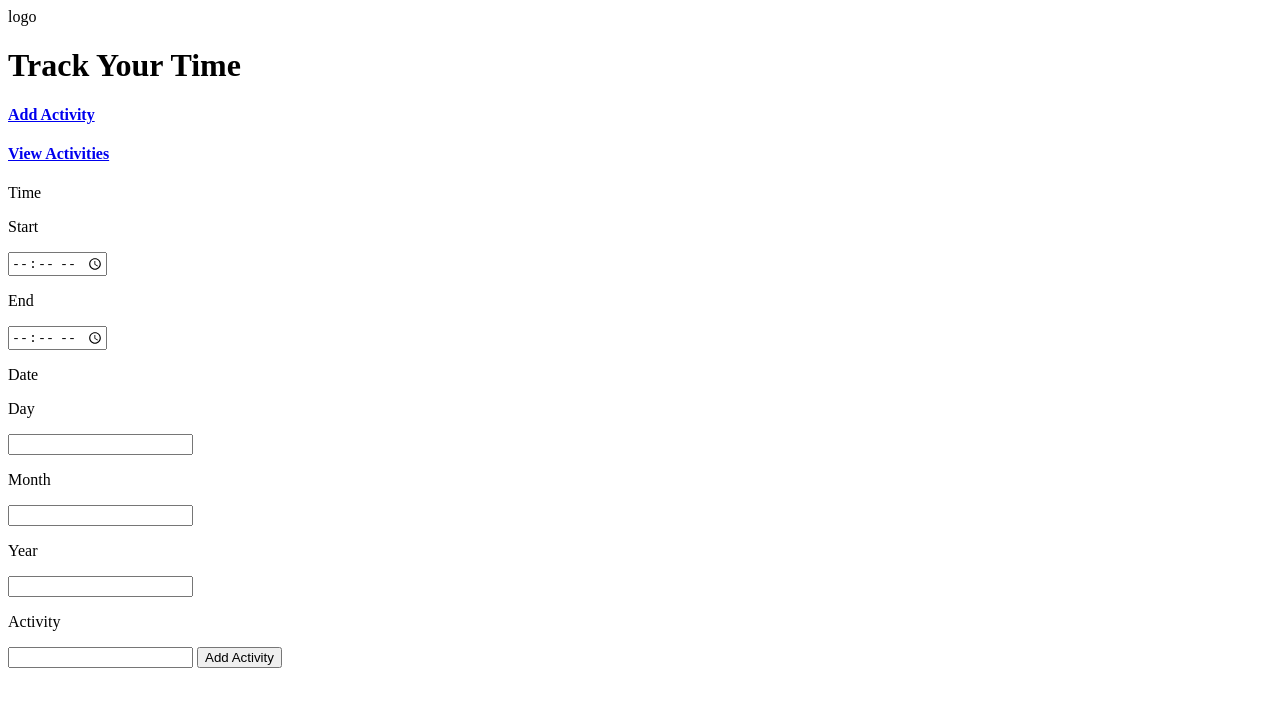
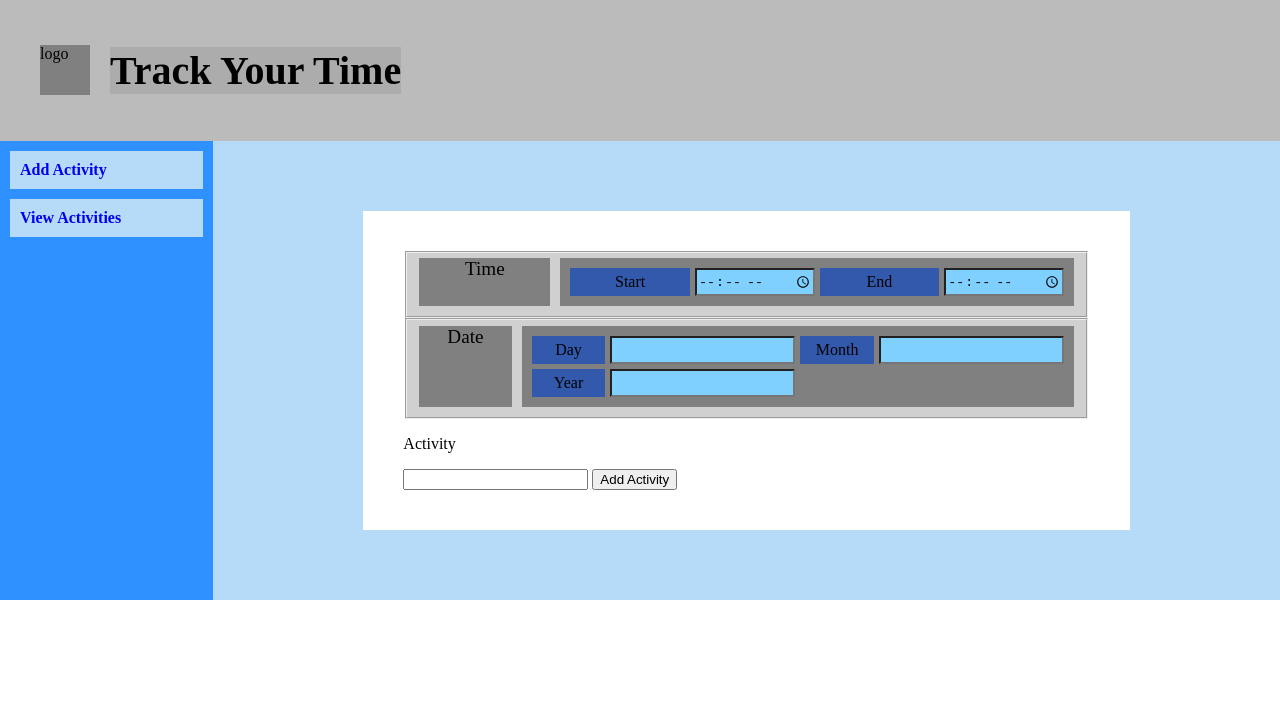
Before and after one commit to akashgardas/Track-Your-Time, a plain HTML site: page src/index.html in a window 1280 px wide. Drawn offline with Linux system fonts and the light colour scheme.

Commit message:
UI - Page view

```diff
--- a/src/index.html
+++ b/src/index.html
@@ -1,35 +1,55 @@
 <!DOCTYPE html>
 <html lang="en">
   <head>
-    <meta charset="UTF-8">
-    <meta name="viewport" content="width=device-width, initial-scale=1.0">
+    <meta charset="UTF-8" />
+    <meta name="viewport" content="width=device-width, initial-scale=1.0" />
     <title>Track Your Time</title>
+    <link rel="stylesheet" href="styles.css" />
   </head>
   <body>
-    <div class="logo">logo</div>
-    <h1>Track Your Time</h1>
+    <header>
+      <div id="logo">logo</div>
+      <h1 id="title">Track Your Time</h1>
+    </header>
+
+    <aside>
       <a href="index.html"><h4>Add Activity</h4></a>
       <a href="view-activity.html"><h4>View Activities</h4></a>
+    </aside>
+
+    <main>
+      <form action="" id="form">
+        <fieldset>
+          <p>Time</p>
+          <div class="input-block">
+            <label for="start-time">Start</label>
+            <input type="time" name="start-time" id="start-time" />
+
+            <label for="end-time">End</label>
+            <input type="time" name="end-time" id="end-time" />
+          </div>
+        </fieldset>
+
+        <fieldset>
+           <p>Date</p>
+           <div class="input-block">
+            <label for="day">Day</label>
+        <input type="number" name="day" id="day" />
+        <label for="month">Month</label>
+        <input type="number" name="month" id="month" />
+        <label for="year">Year</label>
+        <input type="number" name="year" id="year" />
+           </div>
+
+        </fieldset>
 
 
-    <p>Time</p>
-    <p>Start</p>
-    <input type="time" name="start-time" id="start-time">
-    <p>End</p>
-    <input type="time" name="end-time" id="end-time">
-
-    <p>Date</p>
-    <p>Day</p>
-    <input type="number" name="day" id="day">
-    <p>Month</p>
-    <input type="number" name="month" id="month">
-    <p>Year</p>
-    <input type="number" name="year" id="year">
-
         <p>Activity</p>
-    <input type="text" name="activity-name" id="activity-name">
+        <input type="text" name="activity-name" id="activity-name" />
 
         <button type="submit" id="add-activity">Add Activity</button>
+      </form>
+    </main>
 
     <script src="index-script.js"></script>
   </body>
--- /dev/null
+++ b/src/styles.css
@@ -0,0 +1,95 @@
+*, *:before, *:after {
+    box-sizing: border-box;
+}
+
+body {
+    margin: 0;
+    display: grid;
+    grid-template-columns: repeat(6, 1fr);
+    grid-template-areas:
+    'header header header header header header'
+    'sidebar main main main main main';
+}
+
+header {
+    grid-area: header;
+    background-color: rgb(187, 187, 187);
+    display: flex;
+    align-items: center;
+    padding: 20px 40px;
+    gap: 20px;
+}
+
+header #logo {
+    background-color: grey;
+    width: 50px;
+    height: 50px;
+}
+
+header #title {
+    background-color: rgb(172, 172, 172);
+    font-size: 40px;
+}
+
+aside {
+    grid-area: sidebar;
+    background-color: rgba(0, 119, 255, 0.816);
+}
+aside a {
+    text-decoration: none;
+}
+
+aside h4 {
+    background-color: rgb(182, 219, 248);
+    margin: 10px;
+    padding: 10px;
+}
+
+main {
+    grid-area: main;
+    background-color: rgb(182, 219, 248);
+    padding: 70px 150px;
+}
+
+#form {
+    background-color: white;
+    padding: 40px;
+}
+
+#form fieldset {
+    background-color: rgb(208, 208, 208);
+    display: flex;
+    gap: 10px;
+}
+
+fieldset * {
+    margin: 0;
+}
+
+fieldset p {
+    display: inline;
+    background-color: gray;
+    width: 20%;
+    text-align: center;
+    font-size: larger;
+}
+
+.input-block {
+    background-color: gray;
+    flex-grow: 1;
+
+    display: grid;
+    grid-template-columns: repeat(4, 1fr);
+    gap: 5px;
+    padding: 10px;
+}
+
+label {
+    background-color: rgb(51, 89, 172);
+    text-align: center;
+    padding: 5px;
+}
+
+fieldset input {
+    background-color: rgb(127, 208, 255);
+}
```
Lines whose indentation alone changed are shown as unchanged.
